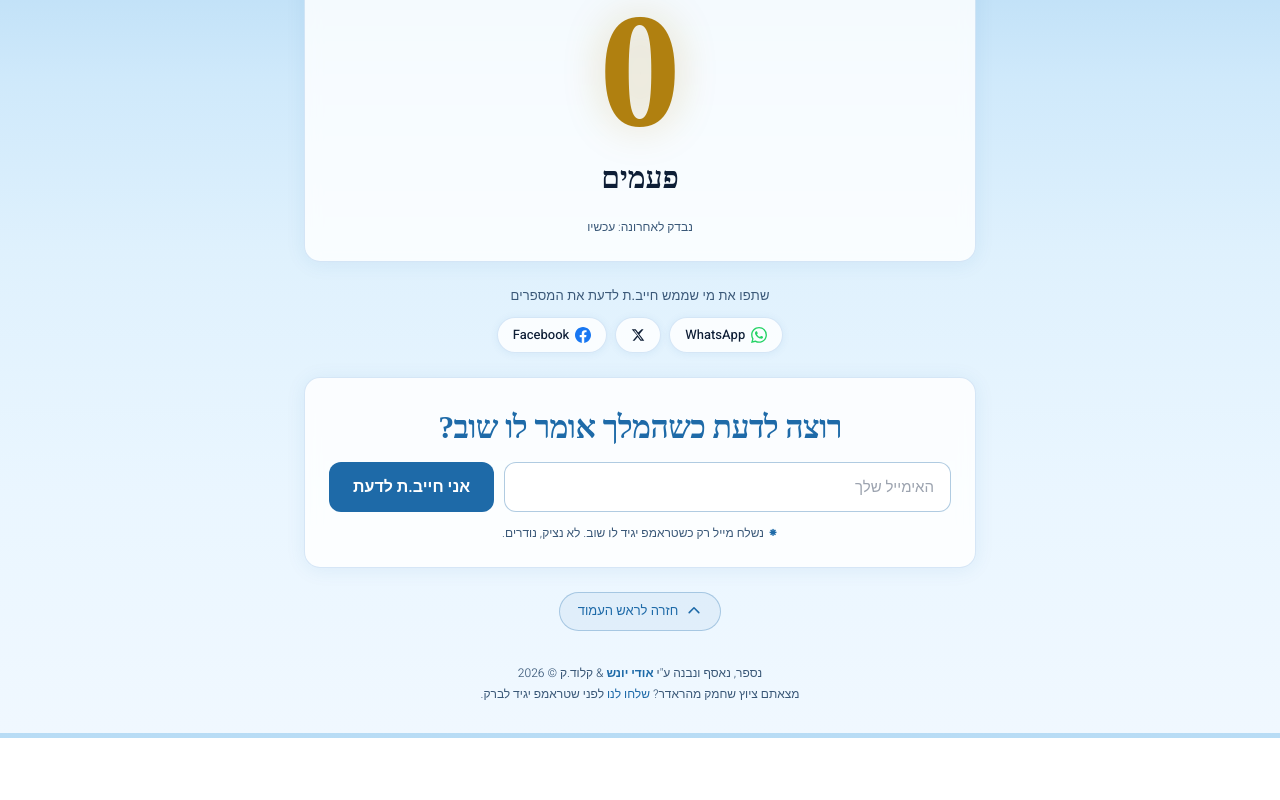
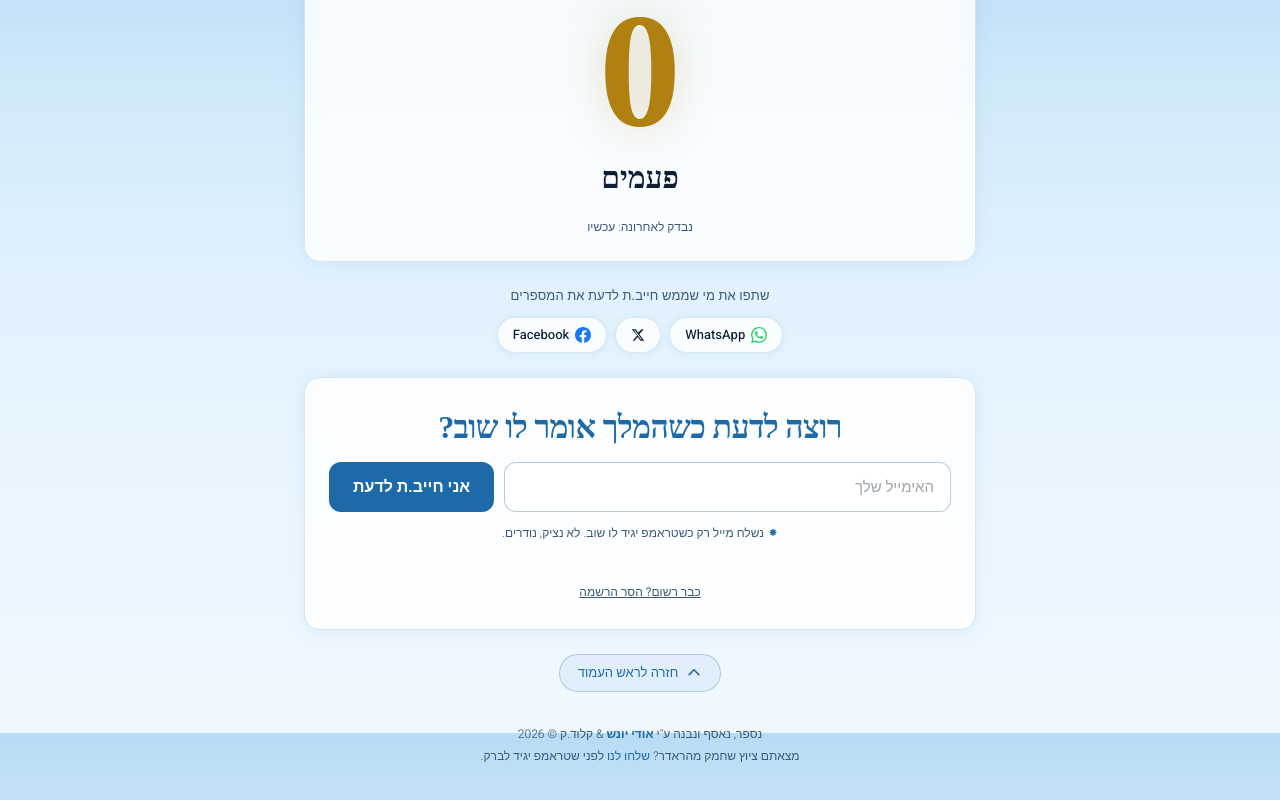
Before and after one commit to udiseus/hamelech-amar, a Next.js app: page / in a window 1280 px wide. Shown: the part 867-1667 px from the top of the page. Before the commit the page ends 1605 px from the top, so only its background shows below. Built offline with nearby package versions, Linux system fonts and the light colour scheme; no server answers; the database is empty; a web font is replaced by a local one.

Commit message:
feat: add unsubscribe option to SubscribeBox

```diff
--- a/components/SubscribeBox.tsx
+++ b/components/SubscribeBox.tsx
@@ -1,13 +1,26 @@
 'use client'
 
-import { useState } from 'react'
+import { useState, useEffect } from 'react'
 
 export default function SubscribeBox() {
+  // --- סטייט להרשמה ---
   const [email, setEmail] = useState('')
   const [status, setStatus] = useState<'idle' | 'loading' | 'success' | 'error'>('idle')
   const [message, setMessage] = useState('')
 
-  async function handleSubmit(e: React.FormEvent) {
+  // --- סטייט להסרת הרשמה ---
+  const [showUnsub, setShowUnsub] = useState(false)
+  const [unsubEmail, setUnsubEmail] = useState('')
+  const [wasUnsubscribed, setWasUnsubscribed] = useState(false)
+
+  // --- בדיקה אם הגיעו חזרה אחרי הסרת הרשמה (?unsubscribed=true) ---
+  useEffect(() => {
+    const params = new URLSearchParams(window.location.search)
+    if (params.get('unsubscribed') === 'true') setWasUnsubscribed(true)
+  }, [])
+
+  // --- שליחת טופס הרשמה ---
+  async function handleSubscribe(e: React.FormEvent) {
     e.preventDefault()
     if (!email.trim()) return
     setStatus('loading')
@@ -32,6 +45,13 @@ export default function SubscribeBox() {
     }
   }
 
+  // --- שליחת טופס הסרת הרשמה --- מעביר לנתיב API שמטפל ב-redirect
+  function handleUnsubscribe(e: React.FormEvent) {
+    e.preventDefault()
+    if (!unsubEmail.trim()) return
+    window.location.href = `/api/unsubscribe?email=${encodeURIComponent(unsubEmail.trim())}`
+  }
+
   return (
     <section className="card" style={{ textAlign: 'center' }}>
 
@@ -45,7 +65,22 @@ export default function SubscribeBox() {
         רוצה לדעת כשהמלך אומר לו שוב?
       </h2>
 
-      {status === 'success' ? (
+      {/* הצגת הודעה לאחר הסרת הרשמה */}
+      {wasUnsubscribed ? (
+        <div style={{
+          padding: '1rem',
+          borderRadius: 12,
+          background: 'rgba(100,100,100,0.1)',
+          color: 'var(--text-muted)',
+          border: '1px solid rgba(100,100,100,0.2)',
+          fontFamily: 'Heebo, sans-serif',
+          fontWeight: 500,
+        }}>
+          ✓ הוסרת מרשימת התפוצה. נתראה בממלכה 👋
+        </div>
+
+      ) : status === 'success' ? (
+        /* הצגת הודעת הצלחה לאחר הרשמה */
         <div style={{
           padding: '1rem',
           borderRadius: 12,
@@ -57,8 +92,11 @@ export default function SubscribeBox() {
         }}>
           ✓ {message}
         </div>
+
       ) : (
-        <form onSubmit={handleSubmit} style={{ display: 'flex', gap: 10, flexWrap: 'wrap', justifyContent: 'center' }}>
+        <>
+          {/* טופס הרשמה */}
+          <form onSubmit={handleSubscribe} style={{ display: 'flex', gap: 10, flexWrap: 'wrap', justifyContent: 'center' }}>
             <input
               type="email"
               placeholder="האימייל שלך"
@@ -87,8 +125,8 @@ export default function SubscribeBox() {
               {status === 'loading' ? '...' : 'אני חייב.ת לדעת'}
             </button>
           </form>
-      )}
 
+          {/* הודעת שגיאה */}
           {status === 'error' && (
             <p style={{ marginTop: 8, fontSize: 13, color: '#c0392b', fontFamily: 'Heebo, sans-serif' }}>{message}</p>
           )}
@@ -97,6 +135,70 @@ export default function SubscribeBox() {
             <span style={{ color: 'var(--accent)', fontWeight: 700, marginLeft: 4 }}>⁕</span>
             נשלח מייל רק כשטראמפ יגיד לו שוב. לא נציק, נודרים.
           </p>
+
+          {/* טופס הסרת הרשמה — מוסתר כברירת מחדל */}
+          <div style={{ marginTop: '1.2rem', borderTop: '1px solid rgba(255,255,255,0.07)', paddingTop: '1rem' }}>
+            {!showUnsub ? (
+              /* לינק קטן לפתיחת טופס הסרה */
+              <button
+                onClick={() => setShowUnsub(true)}
+                style={{
+                  background: 'none',
+                  border: 'none',
+                  cursor: 'pointer',
+                  fontSize: 12,
+                  color: 'var(--text-muted)',
+                  fontFamily: 'Heebo, sans-serif',
+                  textDecoration: 'underline',
+                  padding: 0,
+                }}
+              >
+                כבר רשום? הסר הרשמה
+              </button>
+            ) : (
+              /* טופס הסרה */
+              <form
+                onSubmit={handleUnsubscribe}
+                style={{ display: 'flex', gap: 8, flexWrap: 'wrap', justifyContent: 'center', alignItems: 'center' }}
+              >
+                <input
+                  type="email"
+                  placeholder="האימייל שלך"
+                  value={unsubEmail}
+                  onChange={(e) => setUnsubEmail(e.target.value)}
+                  required
+                  style={{
+                    flex: '1 1 200px',
+                    borderRadius: 10,
+                    padding: '9px 14px',
+                    fontSize: 13,
+                    outline: 'none',
+                    background: 'rgba(255,255,255,0.08)',
+                    border: '1px solid rgba(255,255,255,0.15)',
+                    color: 'var(--text-main)',
+                    fontFamily: 'Heebo, sans-serif',
+                  }}
+                />
+                <button
+                  type="submit"
+                  style={{
+                    background: 'transparent',
+                    border: '1px solid rgba(255,255,255,0.2)',
+                    borderRadius: 10,
+                    padding: '9px 16px',
+                    fontSize: 12,
+                    color: 'var(--text-muted)',
+                    cursor: 'pointer',
+                    fontFamily: 'Heebo, sans-serif',
+                  }}
+                >
+                  הסר הרשמה
+                </button>
+              </form>
+            )}
+          </div>
+        </>
+      )}
     </section>
   )
 }
```
Lines whose indentation alone changed are shown as unchanged.
